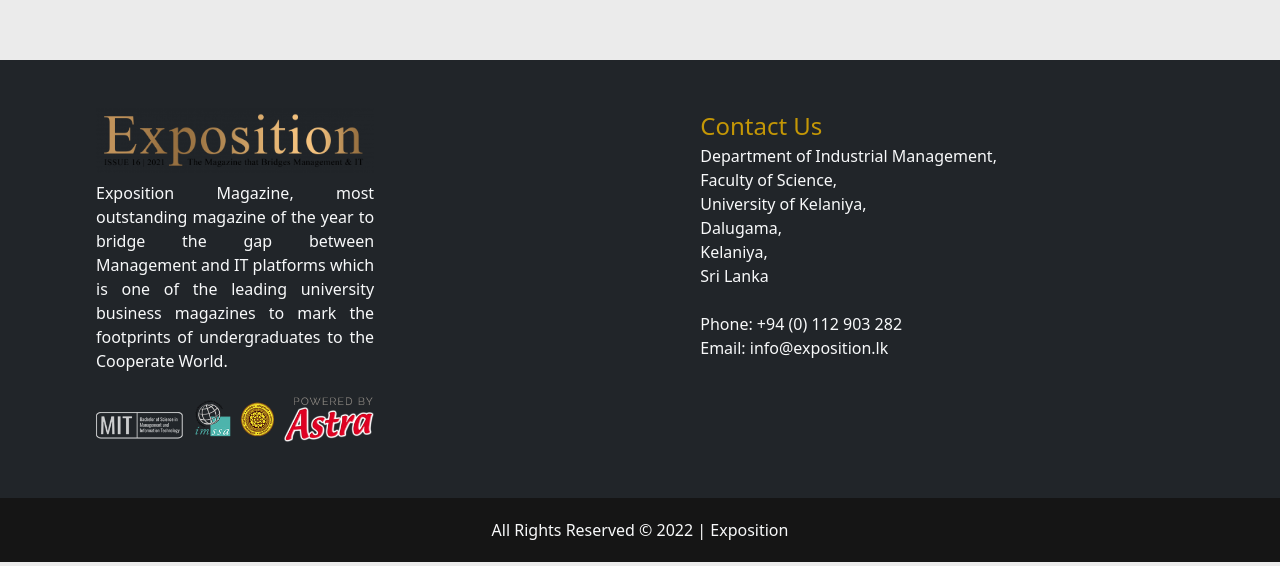
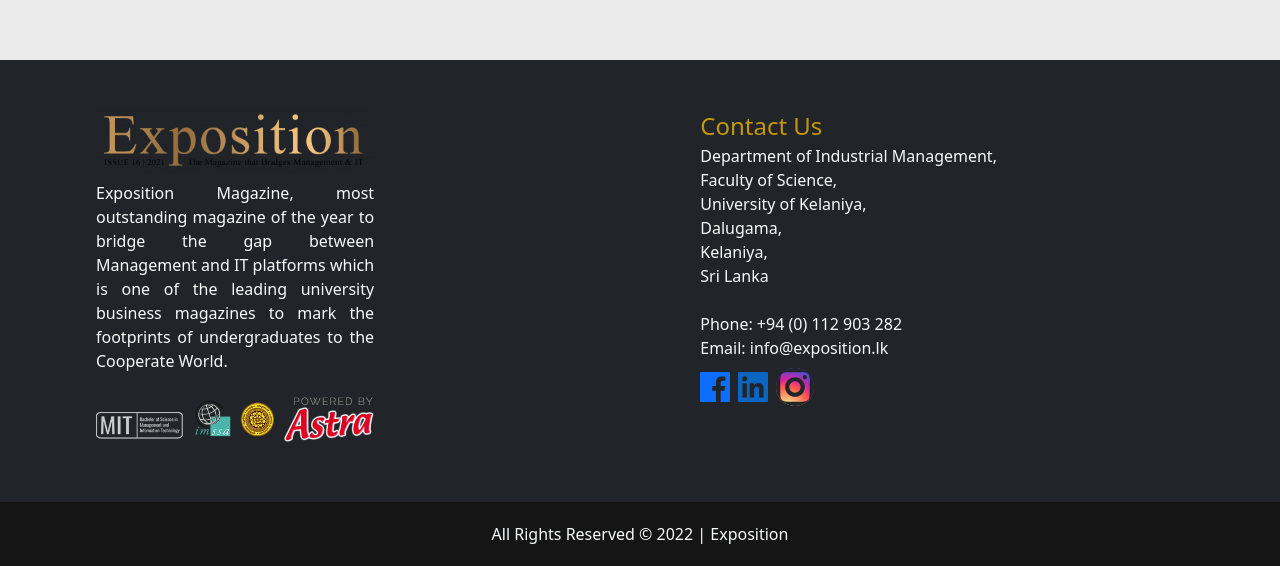
Before and after one commit to LasithEranga/Exposition-Magazine, a React (Create React App) app: page /1/1 in a window 1280 px wide. Shown: the part 681-1247 px from the top of the page. Built offline with nearby package versions, Linux system fonts and the light colour scheme.

Commit message:
fix: router links main image and footer social links

```diff
--- a/src/Data/Articles.json
+++ b/src/Data/Articles.json
@@ -1,6 +1,6 @@
 [
     {
-        "id":"1",
+        "id":"main",
         "image":"https://financerewind.com/wp-content/uploads/2021/07/Melissa-Roxburgh-1-1200x1441.jpeg",
         "title":"Article One",
         "description":"Lorem ipsum dolor sit amet, consectetur adipisicing elit. Maxime nulla natus doloribus rerum labore nobis placeat libero veritatis velit veniam.",
--- a/src/components/Footer.jsx
+++ b/src/components/Footer.jsx
@@ -1,4 +1,5 @@
 import React from "react";
+import { GrFacebook, GrInstagram, GrLinkedin } from "react-icons/gr";
 import img from "../images/logo.png";
 import dimLogo from "../images/mit-logo.png";
 
@@ -10,10 +11,10 @@ const Footer = () => {
         style={{ height: "fit-content" }}
       >
         <div className="w-100 w-md-50 h-100 justify-content-center  ps-md-5 d-flex flex-column">
-        <img src={img} alt=""  className="mb-2 col-12 col-md-6" />
+          <img src={img} alt="" className="mb-2 col-12 col-md-6" />
           <p
             className="text-light fw-light text-wrap mb-2 col-12 col-md-6"
-          style={{  textAlign: "justify" }}
+            style={{ textAlign: "justify" }}
           >
             Exposition Magazine, most outstanding magazine of the year to bridge
             the gap between Management and IT platforms which is one of the
@@ -41,11 +42,37 @@ const Footer = () => {
               <br />
               <span>Phone: +94 (0) 112 903 282</span>
               <span>Email: info@exposition.lk</span>
+              <div
+                className="pt-2 d-flex  align-items-center"
+                style={{ gap: "0.5rem" }}
+              >
+                <a href="https://m.facebook.com/Exposition.MIT">
+                  <GrFacebook size={30} />
+                </a>
+                <a href="https://www.linkedin.com/company/theexposition/">
+                  <GrLinkedin style={{ color: "#0A66C2" }} size={30} />
+                </a>
+                <a href="https://www.instagram.com/exposition_lk/?hl=en">
+                  <GrInstagram
+                    size={38}
+                    style={{
+                      background:
+                        "radial-gradient(circle at 30% 107%, #fdf497 0%, #fdf497 5%, #fd5949 45%, #d6249f 60%, #285AEB 90%)",
+                      color: "#212529",
+                      borderRadius: "50rem",
+                      border: 0,
+                    }}
+                  />
+                </a>
               </div>
             </div>
           </div>
         </div>
-    <div className="w-100 text-light fw-light d-flex align-items-center justify-content-center" style={{height:'4rem',backgroundColor:'#151515'}}>
+      </div>
+      <div
+        className="w-100 text-light fw-light d-flex align-items-center justify-content-center"
+        style={{ height: "4rem", backgroundColor: "#151515" }}
+      >
         All Rights Reserved © {new Date().getFullYear()} | Exposition
       </div>
     </React.Fragment>
--- a/src/components/MainImage.jsx
+++ b/src/components/MainImage.jsx
@@ -1,4 +1,5 @@
 import { Container } from "react-bootstrap";
+import { Link } from "react-router-dom";
 import image from "../images/main-image.png";
 import "./MainImage.css";
 
@@ -14,24 +15,24 @@ const MainImage = () => {
       />
       <div className="blur-container-main-image p-0 p-lg-5 d-flex justify-content-center align-items-center justify-content-lg-center align-items-lg-start flex-column">
         <span className="ps-0 ps-lg-5">
-          <a
-            href="#home"
+          <Link
+            to="/articlefilter/interviews"
             className="border-0 btn text-light"
             style={{ backgroundColor: "#F2B900" }}
             size="sm"
           >
             {" "}
             INTERVIEWS
-          </a>
-          <a
-            href="#gome"
+          </Link>
+          <Link
+            to="/articles/main"
             className="border-0 ms-2 btn text-light"
             style={{ backgroundColor: "#F2B900" }}
             size="sm"
           >
             {" "}
             MAIN
-          </a>
+          </Link>
         </span>
         <span className="ps-0 ps-lg-5 mt-3 w-75 text-center text-lg-start">
           <span
```
Lines whose indentation alone changed are shown as unchanged.
